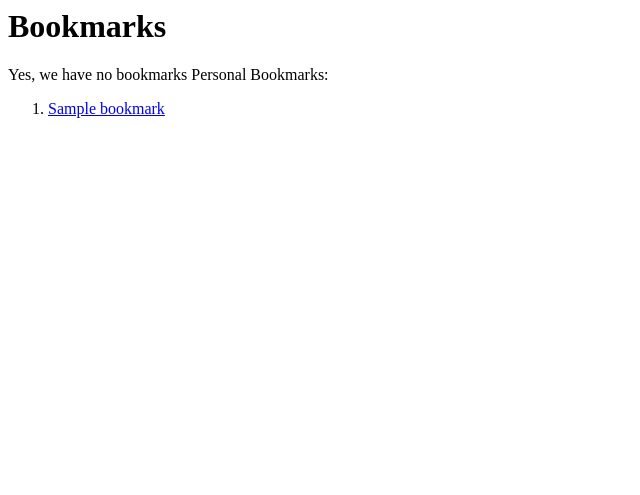
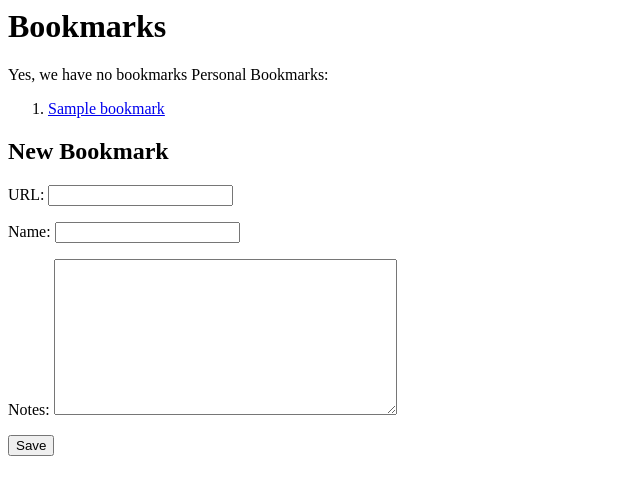
Before and after one commit to wildpow/djorg, a Django app: page /bookmarks/ in a window 1280 px wide. Shown: the top 495 px of the page, without its empty margins (0-640 px from the left). Run offline with Django 3.2, Linux system fonts and the light colour scheme; a user stored in the database is signed in; tables that the repository leaves empty hold one stand-in row (values such as "Sample post").

Commit message:
added new bookmark form

```diff
--- /dev/null
+++ b/bookmarks/forms.py
@@ -0,0 +1,8 @@
+from django import forms
+from .models import Bookmark
+
+class BookmarkForm(forms.ModelForm):
+
+  class Meta:
+    model = Bookmark
+    fields = ('url', 'name', 'notes')
--- a/bookmarks/templates/bookmarks/index.html
+++ b/bookmarks/templates/bookmarks/index.html
@@ -25,3 +25,11 @@ Personal Bookmarks:
 {% else %}
 yes, we have no personal bookmarks
 {% endif %}
+
+<h2>New Bookmark</h2>
+
+<form method="POST" class="bookmark=form">
+  {% csrf_token %}
+  {{ form.as_p }}
+  <button type="submit" class="save btn btn-default">Save</button>
+</form>
--- a/bookmarks/views.py
+++ b/bookmarks/views.py
@@ -1,5 +1,6 @@
 from django.shortcuts import render
 from .models import Bookmark, PersonalBookmark
+from .forms import BookmarkForm
 # Create your views here.
 
 def index(request):
@@ -14,4 +15,6 @@ def index(request):
   else:
     context['personal_bookmarks'] = PersonalBookmark.objects.filter(user=request.user)
 
+  context['form'] = BookmarkForm
+
   return render(request, 'bookmarks/index.html', context)
```
